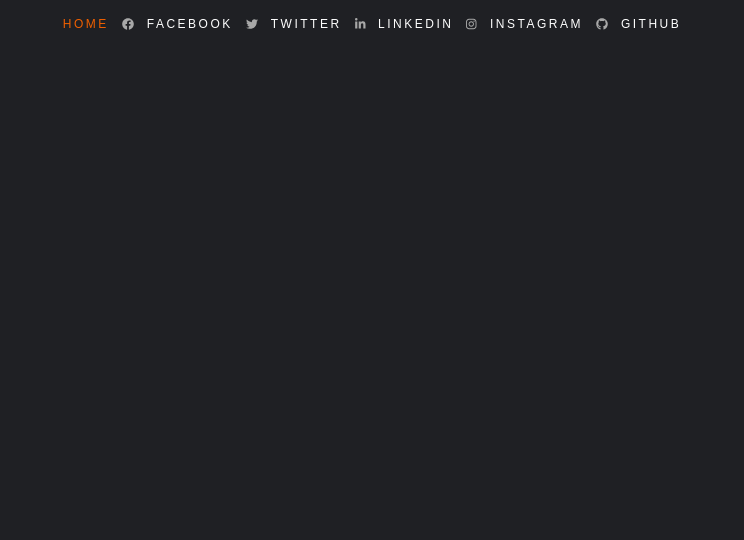
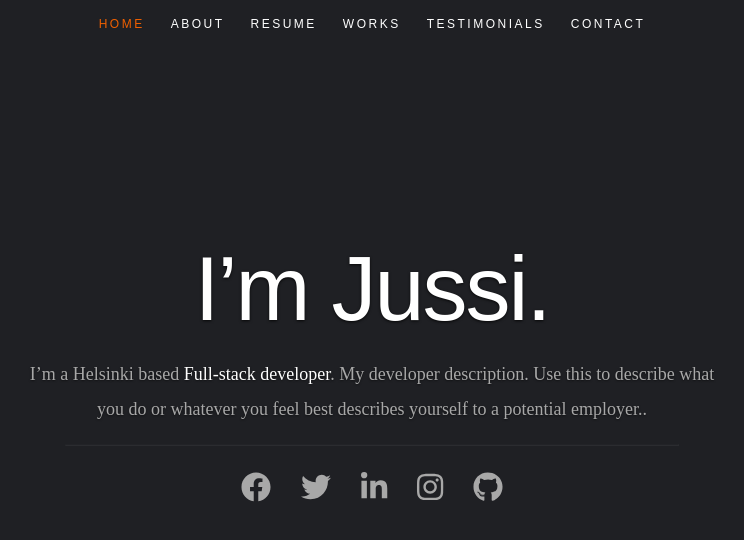
Before and after one commit to JussiLem/jussi-resume, a React (Create React App) app: page / in a window 1280 px wide. Shown: the top 540 px of the page, without its empty margins (268-1012 px from the left). Built offline with nearby package versions, Linux system fonts and the light colour scheme.

Commit message:
Added main banner

```diff
--- a/src/App.tsx
+++ b/src/App.tsx
@@ -1,5 +1,6 @@
 import React, { useEffect, useState } from 'react'
-import './App.scss'
+import './components/layout.scss'
+import './components/defaults.scss'
 import { getUserMainData } from './mock-data'
 import { MainDataFields } from './common'
 import ErrorFallback from './components/ErrorFallback'
@@ -22,7 +23,7 @@ const App = () => {
 
   return (
     <ErrorFallback>
-      <div className="App">{mainData && <Header email={mainData.user.email} />}</div>
+      <div className="App">{mainData && <Header user={mainData.user} />}</div>
     </ErrorFallback>
   )
 }
--- /dev/null
+++ b/src/components/Banner.tsx
@@ -0,0 +1,38 @@
+import React from 'react'
+import { FontAwesomeIcon } from '@fortawesome/react-fontawesome'
+import { SocialFields } from '../common'
+
+interface BannerProps {
+  name: string
+  city: string
+  occupation: string
+  description: string
+  socialMedias: SocialFields[]
+}
+
+const Banner = ({ name, city, occupation, description, socialMedias }: BannerProps) => {
+  return (
+    <div className="row banner">
+      <div className="banner-text">
+        <h1 className="responsive-headline">I&rsquo;m {name}.</h1>
+        <h3>
+          I&rsquo;m a {city} based <span>{occupation}</span>. {description}.
+        </h3>
+        <hr />
+        <ul className="social">
+          {socialMedias.map(socialMedia => {
+            return (
+              <li key={`${socialMedia.name}`}>
+                <a href={socialMedia.url} aria-label={socialMedia.name}>
+                  <FontAwesomeIcon icon={['fab', socialMedia.className]} color="#A8A8A8" />
+                </a>
+              </li>
+            )
+          })}
+        </ul>
+      </div>
+    </div>
+  )
+}
+
+export default Banner
--- a/src/components/Header.tsx
+++ b/src/components/Header.tsx
@@ -1,6 +1,4 @@
-import { FontAwesomeIcon } from '@fortawesome/react-fontawesome'
-import { useEffect, useState } from 'react'
-import './layout.scss'
+import React, { useEffect, useState } from 'react'
 import { library } from '@fortawesome/fontawesome-svg-core'
 import {
   fab,
@@ -9,22 +7,24 @@ import {
   faTwitter,
   faGithub,
 } from '@fortawesome/free-brands-svg-icons'
-import { SocialFields } from '../common'
+import { SocialFields, UserFields } from '../common'
 import { getUserSocialMediaData } from '../mock-data'
+import Banner from './Banner'
 
 library.add(fab, faFacebook, faLinkedin, faTwitter, faGithub)
 
 interface HeaderDetails {
-  email: string
+  user: UserFields
 }
-const Header = ({ email }: HeaderDetails) => {
+
+const Header = ({ user }: HeaderDetails) => {
   const [socialMedias, setSocialMedias] = useState<SocialFields[]>([])
   useEffect(() => {
     const handleStatusChange = () => {
-      getUserSocialMediaData(email).then(socials => setSocialMedias(socials.social))
+      getUserSocialMediaData(user.email).then(socials => setSocialMedias(socials.social))
     }
     handleStatusChange()
-  }, [email])
+  }, [user.email])
 
   return (
     <header id="home">
@@ -42,16 +42,41 @@ const Header = ({ email }: HeaderDetails) => {
               Home
             </a>
           </li>
-          {socialMedias.map(socialMedia => {
-            return (
-              <li key={`${socialMedia.name}`}>
-                <FontAwesomeIcon icon={['fab', socialMedia.className]} color="#A8A8A8" />
-                <a href={socialMedia.url}>{socialMedia.name}</a>
-              </li>
-            )
-          })}
+          <li>
+            <a className="smoothscroll" href="#about">
+              About
+            </a>
+          </li>
+          <li>
+            <a className="smoothscroll" href="#resume">
+              Resume
+            </a>
+          </li>
+          <li>
+            <a className="smoothscroll" href="#portfolio">
+              Works
+            </a>
+          </li>
+          <li>
+            <a className="smoothscroll" href="#testimonials">
+              Testimonials
+            </a>
+          </li>
+          <li>
+            <a className="smoothscroll" href="#contact">
+              Contact
+            </a>
+          </li>
         </ul>
       </nav>
+
+      <Banner
+        city={user.address.city}
+        name={user.name}
+        description={user.description}
+        occupation={user.occupation}
+        socialMedias={socialMedias}
+      />
     </header>
   )
 }
--- /dev/null
+++ b/src/components/defaults.scss
@@ -0,0 +1,211 @@
+/* default
+--------------------------------------------------------------- */
+.row {
+  width: 96%;
+  max-width: 1020px;
+  margin: 0 auto;
+}
+/* fixed width for IE8 */
+.ie .row { width: 1000px ; }
+
+.narrow .row { max-width: 980px; }
+
+.row .row { width: auto; max-width: none; margin: 0 -20px; }
+
+/* row clearing */
+.row:before,
+.row:after {
+  content: " ";
+  display: table;
+}
+.row:after {
+  clear: both;
+}
+
+.column, .columns {
+  position: relative;
+  padding: 0 20px;
+  min-height: 1px;
+  float: left;
+}
+.column.centered, .columns.centered  {
+  float: none;
+  margin: 0 auto;
+}
+
+/* removed gutters */
+.row.collapsed > .column,
+.row.collapsed > .columns,
+.column.collapsed, .columns.collapsed  { padding: 0; }
+
+[class*="column"] + [class*="column"]:last-child { float: right; }
+[class*="column"] + [class*="column"].end { float: right; }
+
+/* column widths */
+.row .one         { width: 8.33333%; }
+.row .two         { width: 16.66667%; }
+.row .three       { width: 25%; }
+.row .four        { width: 33.33333%; }
+.row .five        { width: 41.66667%; }
+.row .six         { width: 50%; }
+.row .seven       { width: 58.33333%; }
+.row .eight       { width: 66.66667%; }
+.row .nine        { width: 75%; }
+.row .ten         { width: 83.33333%; }
+.row .eleven      { width: 91.66667%; }
+.row .twelve      { width: 100%; }
+
+/* Offsets */
+.row .offset-1    { margin-left: 8.33333%; }
+.row .offset-2    { margin-left: 16.66667%; }
+.row .offset-3    { margin-left: 25%; }
+.row .offset-4    { margin-left: 33.33333%; }
+.row .offset-5    { margin-left: 41.66667%; }
+.row .offset-6    { margin-left: 50%; }
+.row .offset-7    { margin-left: 58.33333%; }
+.row .offset-8    { margin-left: 66.66667%; }
+.row .offset-9    { margin-left: 75%; }
+.row .offset-10   { margin-left: 83.33333%; }
+.row .offset-11   { margin-left: 91.66667%; }
+
+/* Push/Pull */
+.row .push-1      { left: 8.33333%; }
+.row .pull-1      { right: 8.33333%; }
+.row .push-2      { left: 16.66667%; 	}
+.row .pull-2      { right: 16.66667%; }
+.row .push-3      { left: 25%; }
+.row .pull-3      { right: 25%;	}
+.row .push-4      { left: 33.33333%; }
+.row .pull-4      { right: 33.33333%; }
+.row .push-5      { left: 41.66667%; }
+.row .pull-5      { right: 41.66667%; }
+.row .push-6      { left: 50%; }
+.row .pull-6      { right: 50%; }
+.row .push-7      { left: 58.33333%; }
+.row .pull-7      { right: 58.33333%; }
+.row .push-8      { left: 66.66667%; 	}
+.row .pull-8      { right: 66.66667%; }
+.row .push-9      { left: 75%; }
+.row .pull-9      { right: 75%; }
+.row .push-10     { left: 83.33333%; }
+.row .pull-10     { right: 83.33333%; }
+.row .push-11     { left: 91.66667%; }
+.row .pull-11     { right: 91.66667%; }
+
+/* block grids
+--------------------------------------------------------------------- */
+.bgrid-sixths [class*="column"]   { width: 16.66667%; }
+.bgrid-quarters [class*="column"] { width: 25%; }
+.bgrid-thirds [class*="column"]   { width: 33.33333%; }
+.bgrid-halves [class*="column"]   { width: 50%; }
+
+[class*="bgrid"] [class*="column"] + [class*="column"]:last-child { float: left; }
+
+/* Left clearing for block grid columns - columns that changes width in
+different screen sizes. Allows columns with different heights to align
+properly.
+--------------------------------------------------------------------- */
+.first { clear: left; }   /* first column in default screen */
+.s-first { clear: none; } /* first column in smaller screens */
+
+/* smaller screens
+--------------------------------------------------------------- */
+@media only screen and (max-width: 900px) {
+
+  /* block grids on small screens */
+  .s-bgrid-sixths [class*="column"]   { width: 16.66667%; }
+  .s-bgrid-quarters [class*="column"] { width: 25%; }
+  .s-bgrid-thirds [class*="column"]   { width: 33.33333%; }
+  .s-bgrid-halves [class*="column"]   { width: 50%; }
+
+  /* block grids left clearing */
+  .first { clear: none; }
+  .s-first { clear: left; }
+
+}
+
+/* mobile wide/smaller tablets
+--------------------------------------------------------------- */
+@media only screen and (max-width: 767px) {
+
+  .row {
+    width: 460px;
+    margin: 0 auto;
+    padding: 0;
+  }
+  .column, .columns {
+    width: auto !important;
+    float: none;
+    margin-left: 0;
+    margin-right: 0;
+    padding: 0 30px;
+  }
+  .row .row { width: auto; max-width: none; margin: 0 -30px; }
+
+  [class*="column"] + [class*="column"]:last-child { float: none; }
+  [class*="bgrid"] [class*="column"] + [class*="column"]:last-child { float: none; }
+
+  /* Offsets */
+  .row .offset-1    { margin-left: 0%; }
+  .row .offset-2    { margin-left: 0%; }
+  .row .offset-3    { margin-left: 0%; }
+  .row .offset-4    { margin-left: 0%; }
+  .row .offset-5    { margin-left: 0%; }
+  .row .offset-6    { margin-left: 0%; }
+  .row .offset-7    { margin-left: 0%; }
+  .row .offset-8    { margin-left: 0%; }
+  .row .offset-9    { margin-left: 0%; }
+  .row .offset-10   { margin-left: 0%; }
+  .row .offset-11   { margin-left: 0%; }
+}
+
+/* mobile narrow
+--------------------------------------------------------------- */
+@media only screen and (max-width: 460px) {
+
+  .row { width: auto; }
+
+}
+
+/* larger screens
+--------------------------------------------------------------- */
+@media screen and (min-width: 1200px) {
+
+  .wide .row { max-width: 1180px; }
+
+}
+
+/* ------------------------------------------------------------------ */
+/* e. Others
+/* ------------------------------------------------------------------ */
+
+/*  1. Clearing
+    (http://nicolasgallagher.com/micro-clearfix-hack/
+--------------------------------------------------------------------- */
+
+.cf:before,
+.cf:after {
+  content: " ";
+  display: table;
+}
+.cf:after {
+  clear: both;
+}
+
+/*  2. Misc -------------------------------------------------------- */
+
+.remove-bottom { margin-bottom: 0 !important; }
+.half-bottom { margin-bottom: 12px !important; }
+.add-bottom { margin-bottom: 24px !important; }
+.no-border { border: none; }
+
+.text-center  { text-align: center !important; }
+.text-left    { text-align: left !important; }
+.text-right   { text-align: right !important; }
+.pull-left    { float: left !important; }
+.pull-right   { float: right !important; }
+.align-center {
+  margin-left: auto !important;
+  margin-right: auto !important;
+  text-align: center !important;
+}
--- a/src/mock-data.ts
+++ b/src/mock-data.ts
@@ -11,7 +11,8 @@ export const getUserMainData = async (emailAddress: string): Promise<MainDataFie
       email: emailAddress,
       name: 'Jussi',
       occupation: 'Full-stack developer',
-      description: 'My developer description',
+      description:
+        'My developer description. Use this to describe what you do or whatever you feel best describes yourself to a potential employer.',
       image: 'profilepic.jpg',
       bio: "Techs I like and what I'm comfortable ",
       contactmessage: 'How you should contact me',
@@ -21,7 +22,6 @@ export const getUserMainData = async (emailAddress: string): Promise<MainDataFie
       },
       website: 'https://jussilemmetyinen.me',
       resumedownload: 'https://jussilemmetyinen.me',
-      social: null,
     },
   }
 }
```
Also changed, not shown: src/common.ts (+8 -9 lines).
